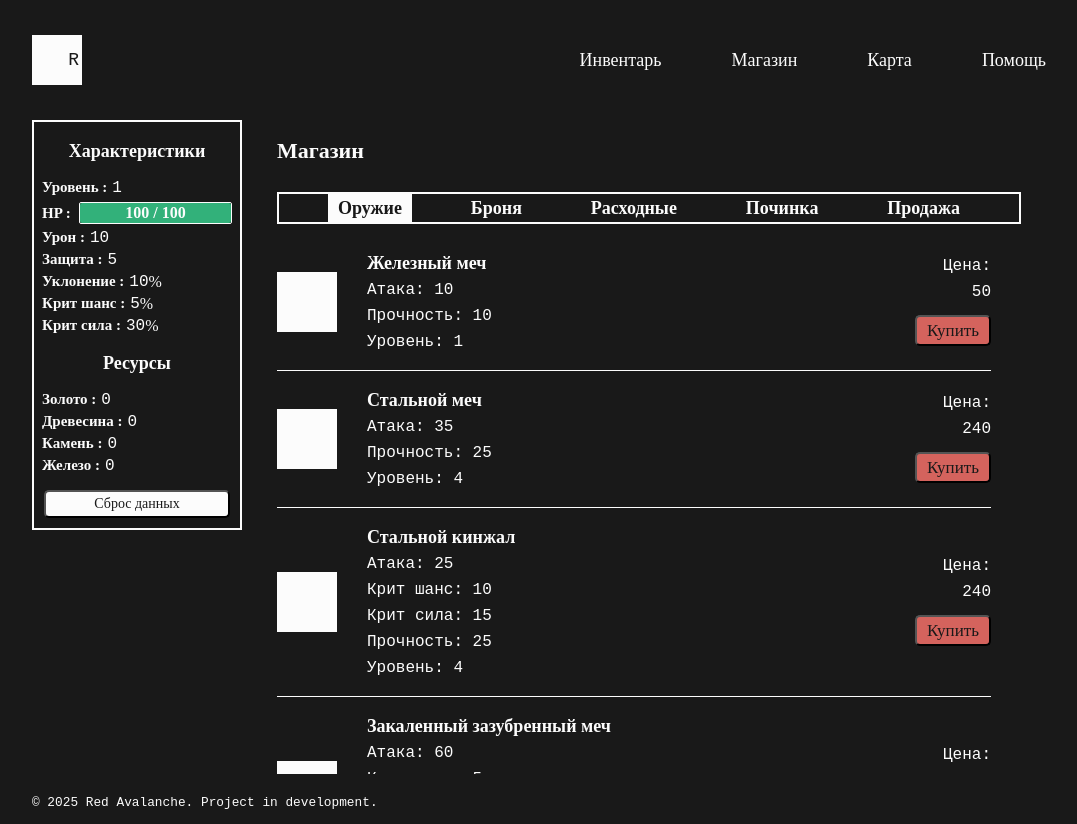
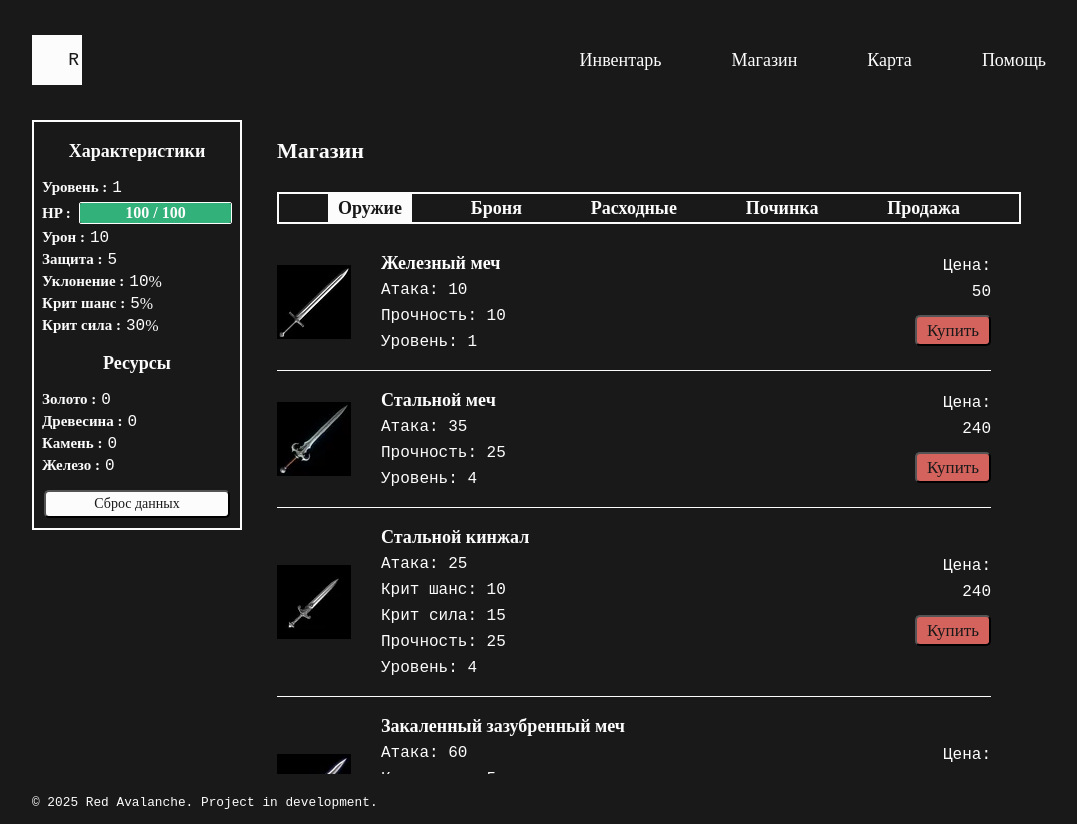
Before and after one commit to SanyaEricssonX/game-app, a Vue app: page /shop in a window 1280 px wide. Shown: the whole page, without its empty margins (96-1173 px from the left). Built offline with nearby package versions, Linux system fonts and the light colour scheme.

Commit message:
Добавил отображение изображений предметов на странице магазина

```diff
--- a/src/pages/ShopPage.vue
+++ b/src/pages/ShopPage.vue
@@ -43,7 +43,13 @@
       <div class="shop-box" v-if="selectedTab == 1">
         <ul class="item-list">
           <li class="list__item" v-for="item in weaponList" :key="item.id">
-            <span class="item__logo"></span>
+            <span class="item__logo">
+              <img
+                :src="getImage(item.image)"
+                :alt="item.id"
+                v-if="item.image"
+              />
+            </span>
             <div class="item-box">
               <h6 class="item__header">{{ item.name }}</h6>
               <div class="desc-box">
@@ -99,7 +105,13 @@
       <div class="shop-box" v-if="selectedTab == 2">
         <ul class="item-list">
           <li class="list__item" v-for="item in armorList" :key="item.id">
-            <span class="item__logo"></span>
+            <span class="item__logo">
+              <img
+                :src="getImage(item.image)"
+                :alt="item.id"
+                v-if="item.image"
+              />
+            </span>
             <div class="item-box">
               <h6 class="item__header">{{ item.name }}</h6>
               <div class="desc-box">
@@ -155,7 +167,13 @@
       <div class="shop-box" v-if="selectedTab == 3">
         <ul class="item-list">
           <li class="list__item" v-for="item in consumablesList" :key="item.id">
-            <span class="item__logo"></span>
+            <span class="item__logo">
+              <img
+                :src="getImage(item.image)"
+                :alt="item.id"
+                v-if="item.image"
+              />
+            </span>
             <div class="item-box">
               <h6 class="item__header">{{ item.name }}</h6>
               <div class="desc-box">
@@ -210,7 +228,13 @@
               :key="item.id"
               v-show="item.durability != item.currentDurability"
             >
-              <span class="item__logo"></span>
+              <span class="item__logo">
+                <img
+                  :src="getImage(item.id)"
+                  :alt="item.id"
+                  v-if="getImage(item.id) != 0"
+                />
+              </span>
               <div class="item-box">
                 <h6 class="item__header">{{ item.name }}</h6>
                 <div class="desc-box">
@@ -262,7 +286,13 @@
               :key="item.id"
               v-show="item.durability != findItemDurability(item.id)"
             >
-              <span class="item__logo"></span>
+              <span class="item__logo">
+                <img
+                  :src="getImage(item.id)"
+                  :alt="item.id"
+                  v-if="getImage(item.id) != 0"
+                />
+              </span>
               <div class="item-box">
                 <h6 class="item__header">{{ item.name }}</h6>
                 <div class="desc-box">
@@ -304,7 +334,13 @@
       <div class="shop-box" v-if="selectedTab == 5">
         <ul class="item-list">
           <li class="list__item" v-for="item in playerInventory" :key="item.id">
-            <span class="item__logo"></span>
+            <span class="item__logo">
+              <img
+                :src="getImage(item.image)"
+                :alt="item.id"
+                v-if="getImage(item.image) != 0"
+              />
+            </span>
             <div class="item-box">
               <h6 class="item__header">{{ item.name }}</h6>
               <div class="desc-box">
@@ -403,6 +439,21 @@ export default {
     },
   },
   methods: {
+    getImage(key) {
+      if (key != 0 && typeof key == "number") {
+        const item = items.findItem(key);
+        if (item.image) {
+          return require(`@/assets/images/${item.image}`);
+        } else {
+          return 0;
+        }
+      } else if (key != 0 && typeof key == "string") {
+        return require(`@/assets/images/${key}`);
+      } else {
+        return 0;
+      }
+    },
+
     createEquipment() {
       this.playerEquipment = [];
       this.playerInventory = [];
@@ -881,8 +932,8 @@ export default {
 .item__logo {
   display: block;
   margin-right: 30px;
-  width: 60px;
-  height: 60px;
+  width: 74px;
+  height: 74px;
   background-color: var(--color-light);
 }
 .item-box {
```
